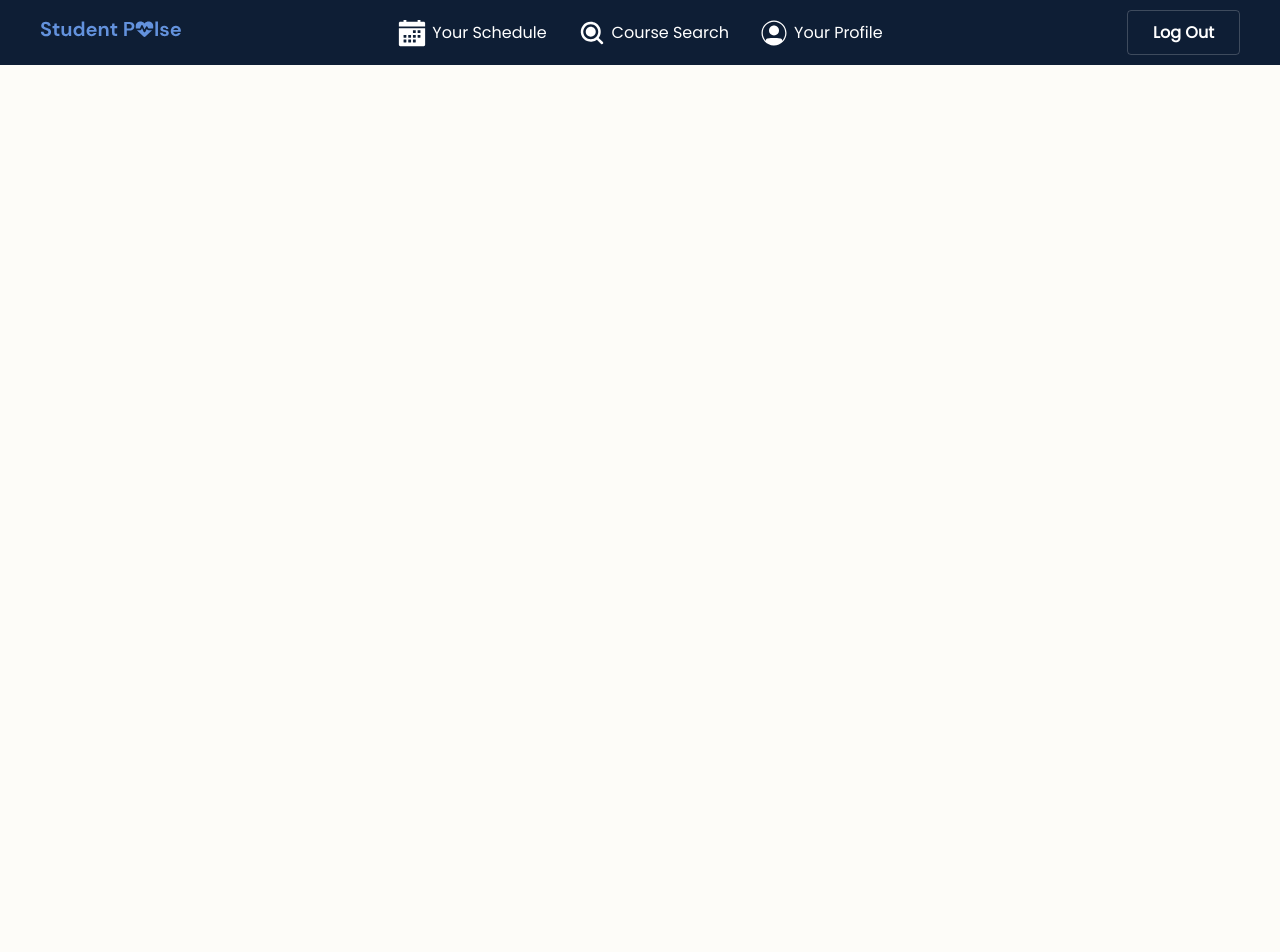
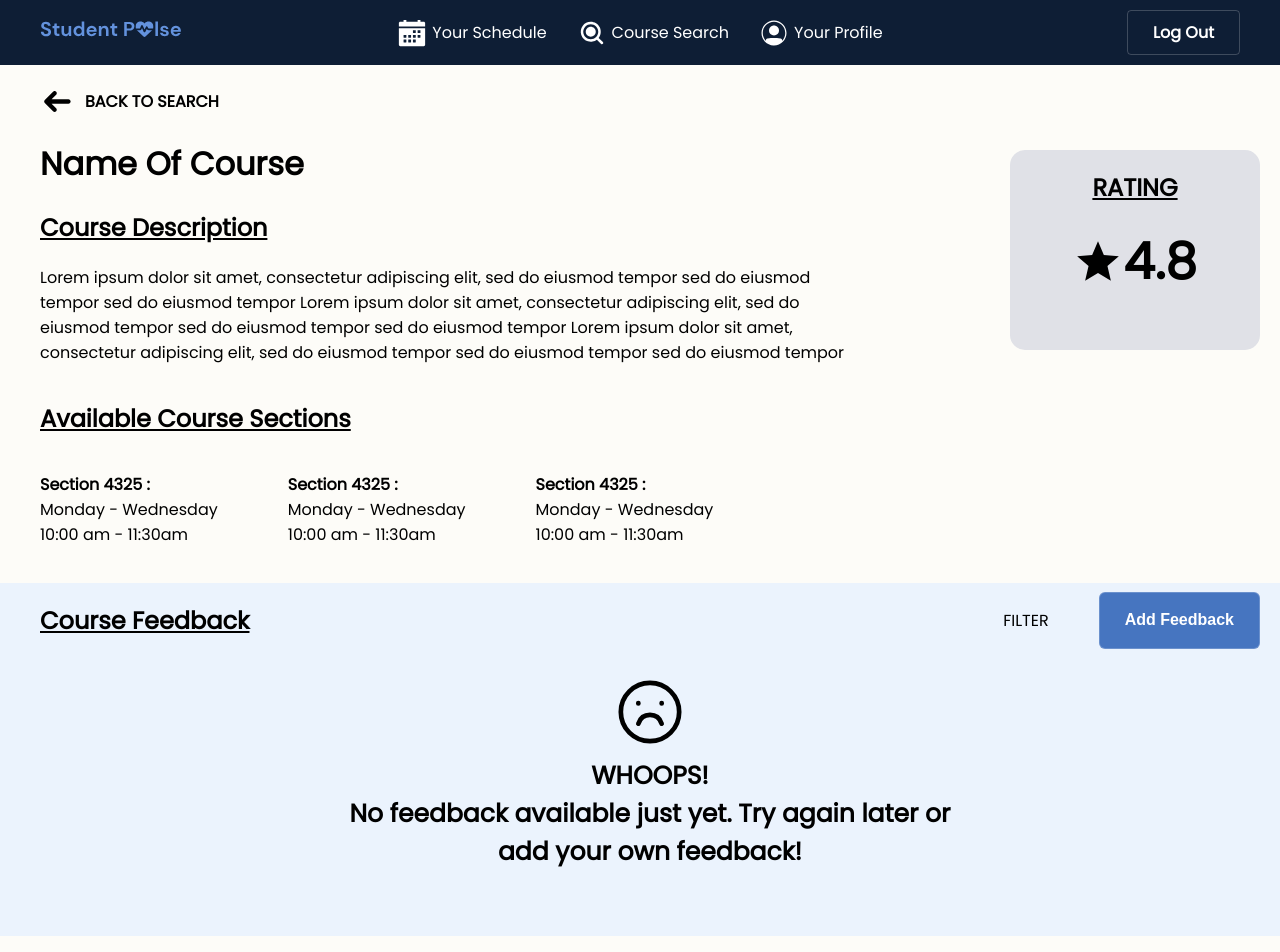
Before and after one commit to NolanAHinshaw/CS4350-Group-10, a React (Create React App) app in the folder studentpulse-ui/: page /search-courses/123 in a window 1280 px wide. Shown: the top 952 px of the page. Before the commit the page ends 800 px from the top, so only its background shows below. Built offline with nearby package versions, Linux system fonts and the light colour scheme.

Commit message:
Worked on basic layout of the individual course pages (input values are set by placeholders for the moment)

```diff
--- a/studentpulse-ui/src/Pages/App/App.jsx
+++ b/studentpulse-ui/src/Pages/App/App.jsx
@@ -5,6 +5,7 @@ import RegisterPage from '../Registration Page/RegistrationPage';
 import DefaultNavBar from '../../Components/DefaultNavBar/DefaultNavBar';
 import LoginPage from '../Login Page/LoginPage';
 import CourseSearchPage from '../Course Search Page/CourseSearchPage';
+import IndividualCoursePage from '../IndividualCoursePage/IndividualCoursePage';
 import './App.css';
 
 
@@ -20,6 +21,7 @@ export default function App() {
             <Route path='/register' element={<RegisterPage/>}></Route>
             <Route path='/login' element={<LoginPage/>}></Route>
             <Route path='/search-courses' element={<CourseSearchPage />}></Route>
+            <Route path='/search-courses/:courseId' element={<IndividualCoursePage />}></Route>
           </Routes>
         </main>
       </BrowserRouter>
--- a/studentpulse-ui/src/Pages/IndividualCoursePage/IndividualCoursePage.jsx
+++ b/studentpulse-ui/src/Pages/IndividualCoursePage/IndividualCoursePage.jsx
@@ -1,14 +1,73 @@
 // IMPORTS ---------------------------------------------------------------------------------------------------------------
 import React from 'react';
+import { useNavigate } from 'react-router-dom';
 import styles from './IndividualCoursePage.module.css';
+import BackArrow from '../../Images/right-arrow-icon.svg';
+import StarRating from '../../Images/filled-star-icon.svg';
+import SadFace from '../../Images/sad-face-icon.svg';
 
 
 // MAIN DASHBOARD PAGE FUNCTION -------------------------------------------------------------------------------------------------
 function IndividualCoursePage(){
+    const navigate = useNavigate();
 
     return(
         <div className={styles['individual-course-page']}>
-            whoopdescoop, poopdescoop
+            <button className={styles['back-button']} onClick={() => {navigate('/search-courses')}}><img src={BackArrow} alt='Back Arrow Button'/>BACK TO SEARCH</button>
+            <div className={styles['course-page-header']}>
+                <div className={styles['course-page-header-content']}>
+                    <h1>Name Of Course</h1>
+                    <h2>Course Description</h2>
+                    <p>
+                        Lorem ipsum dolor sit amet, consectetur adipiscing elit, sed do eiusmod tempor sed do eiusmod tempor sed do eiusmod tempor
+                        Lorem ipsum dolor sit amet, consectetur adipiscing elit, sed do eiusmod tempor sed do eiusmod tempor sed do eiusmod tempor
+                        Lorem ipsum dolor sit amet, consectetur adipiscing elit, sed do eiusmod tempor sed do eiusmod tempor sed do eiusmod tempor
+                    </p>
+                </div>
+                <div className={styles['course-page-header-rating']}>
+                    <h2>RATING</h2>
+                    <div className={styles['course-rating']}>
+                        <img src={StarRating} alt='Star Rating'/>
+                        <p>4.8</p>
+                    </div>
+                </div>
+            </div>
+
+            <h2 className={styles['course-sections-title']}>Available Course Sections</h2>
+            <div  className={styles['course-sections']}>
+                <p>
+                    <strong>Section 4325 :</strong> <br/>
+                    Monday - Wednesday <br />
+                    10:00 am - 11:30am
+                </p>
+                <p>
+                    <strong>Section 4325 :</strong> <br/>
+                    Monday - Wednesday <br/>
+                    10:00 am - 11:30am
+                </p>
+                <p>
+                    <strong>Section 4325 :</strong> <br/>
+                    Monday - Wednesday <br />
+                    10:00 am - 11:30am
+                </p>
+            </div>
+
+            <div className={styles['course-feedback-section']}>
+                <div className={styles['course-feedback-header']}>
+                    <h2>Course Feedback</h2>
+                    <div>
+                        <p>FILTER</p>
+                        <button>Add Feedback</button>
+                    </div>
+                </div>
+                <div className={styles['course-feedback-content-empty']}>
+                    <img src={SadFace} alt='Sad Error Face'/>
+                    <p className={styles['course-feedback-empty']}>
+                        WHOOPS! <br />
+                        No feedback available just yet. Try again later or add your own feedback!
+                    </p>
+                </div>
+            </div>
         </div>
     );
 }
--- a/studentpulse-ui/src/Pages/IndividualCoursePage/IndividualCoursePage.module.css
+++ b/studentpulse-ui/src/Pages/IndividualCoursePage/IndividualCoursePage.module.css
@@ -1,3 +1,132 @@
 .individual-course-page{
+    margin-top: 4em;
+    width: 100%;
+    padding: 20px 0px 20px 0px;
+}
+
+.course-page-subheader{
+    width: fit-content;
+}
+
+.individual-course-page h2{
+    text-decoration: underline;
+}
+
+.course-sections-title{
+    padding: 0px 0px 0px 40px;
+}
+
+.back-button{
+    background-color: transparent;
+    border: none;
+    font-weight: bold;
+    font-family: inherit;
+    display: flex;
+    justify-content: center;
+    align-items: center;
+    gap: 10px;
+    font-size: 16px;
+    cursor: pointer;
+    padding: 0px 0px 0px 40px;
+}
+
+.back-button img{
+    width: 35px;
+    transform:rotate(180deg);
+}
+
+.course-page-header{
+    display: flex;
+    align-items: center;
+    justify-content: space-between;
+    height: fit-content;
+    padding: 0px 20px 0px 40px;
+}
+
+.course-page-header-content{
+    width: 67%;
+}
+
+.course-page-header-rating{
+    width: 250px;
+    height: 200px;
+    background-color: #e0e1e7;
     text-align: center;
+    border-radius: 15px;
 }
+
+.course-rating{
+    display: flex;
+    align-items: center;
+    justify-content: center;
+    font-size: 50px;
+    margin-top: -50px;
+    font-weight: bold;
+}
+
+.course-rating img{
+    width: 50px;
+}
+
+.course-sections{
+    display: flex;
+    align-items: center;
+    gap: 70px;
+    padding: 0px 0px 0px 40px;
+}
+
+
+
+
+.course-feedback-section{
+    background-color: #ebf3fd;
+    height: 100%;
+    margin-top: 20px;
+    padding: 0px 20px 0px 40px;
+}
+
+.course-feedback-header{
+    display: flex;
+    justify-content: space-between;
+    align-items: center;
+}
+
+.course-feedback-header button{
+    border: 1px solid rgba(255, 255, 255, .2);
+    border-radius: 6px;
+    background-color: #4675C0;
+    color: #ffffff;
+    font-weight: bold;
+    font-size: 1em;
+    width: fit-content;
+    padding: 2px 1.563em 2px 1.563em;
+}
+
+.course-feedback-header div{
+    display: flex;
+    width: 30%;
+    justify-content: flex-end;
+    gap: 50px;
+}
+
+.course-feedback-content-empty{
+    display: flex;
+    flex-direction: column;
+    height: 100%;
+    align-items: center;
+    justify-content: center;
+    padding: 20px 0px;
+}
+
+.course-feedback-content-empty img{
+    width: 70px;
+}
+
+.course-feedback-empty{
+    margin-top: -10px;
+    text-align: center;
+    font-weight: bold;
+    width: 50%;
+    padding: 20px;
+    font-size: 25px;
+}
```
